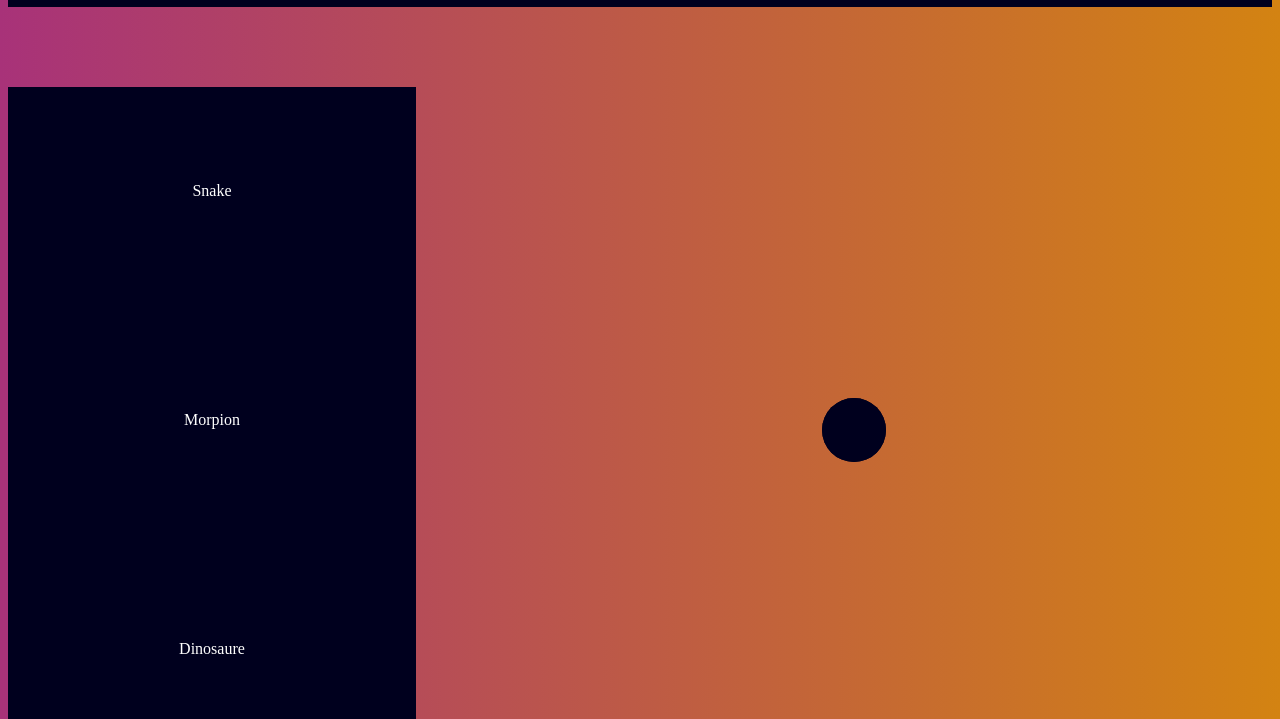
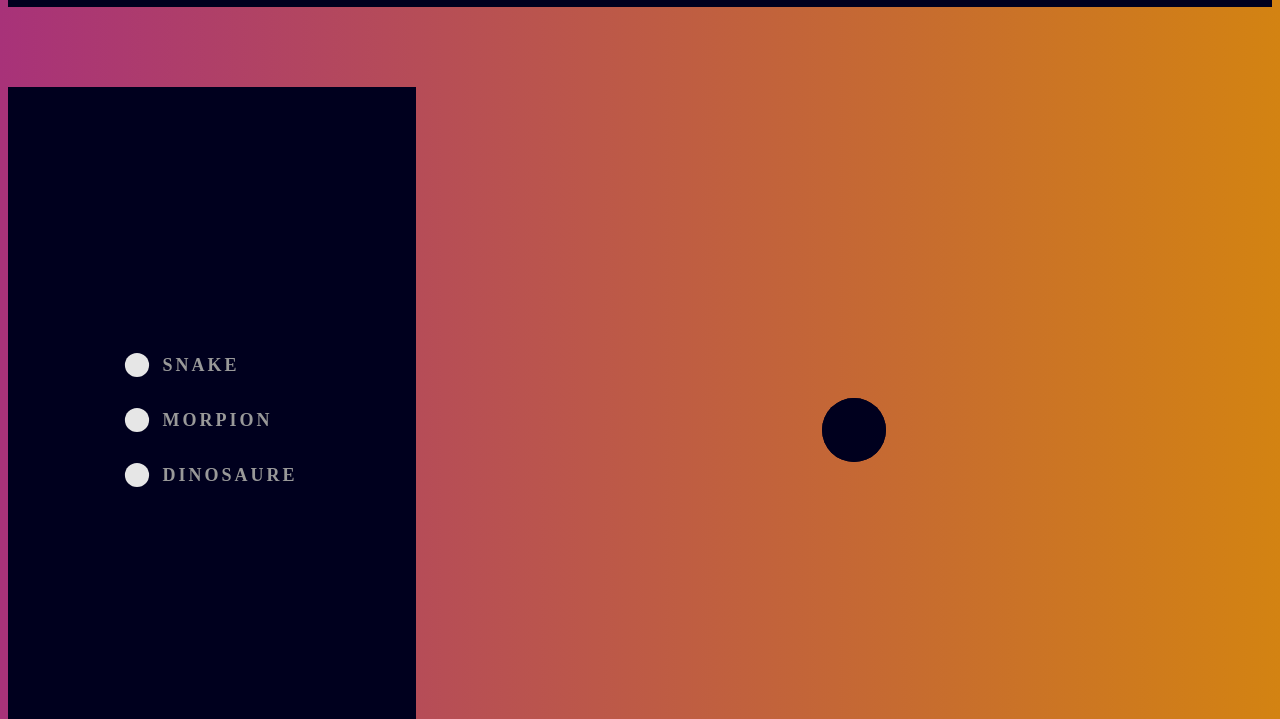
Before and after one commit to LeoVtr76/ArcadiaPlay, a plain HTML site: page index.html in a window 1280 px wide. Shown: the part 81-800 px from the top of the page. Drawn offline with Linux system fonts and the light colour scheme.

Commit message:
Ajout des boutons pour choisir un jeu dans la left-area

```diff
--- a/assets/style.css
+++ b/assets/style.css
@@ -140,30 +140,82 @@ nav a:hover {
     gap: 20px;
     grid-auto-flow: row;
     grid-template-areas:
-        ". jeu1 ."
-        ". jeu2 ."
-        ". jeu3 .";
+        ". . ."
+        ". JEU ."
+        ". . .";
     grid-area: left-area;
     background-color: #00001e;
 }
 
-.jeu1 {
-    color: white;
-    grid-area: jeu1;
+.radio-input-wrapper {
+    grid-area: JEU;
     margin: auto;
 }
 
-.jeu2 {
-    color: white;
-    grid-area: jeu2;
-    margin: auto;
-}
+.label {
+    display: flex;
+    align-items: center;
+    border-radius: 100px;
+    padding: 14px 16px;
+    margin: 5px 0;
+    cursor: pointer;
+    transition: .3s;
+  }
 
-.jeu3 {
-    color: white;
-    grid-area: jeu3;
-    margin: auto;
-}
+  .label:hover,
+  .label:focus-within,
+  .label:active {
+    background: hsla(0, 0%, 80%, .14);
+  }
+
+  .radio-input {
+    position: absolute;
+    left: 0;
+    top: 0;
+    width: 1px;
+    height: 1px;
+    opacity: 0;
+    z-index: -1;
+  }
+
+  .radio-design {
+    width: 22px;
+    height: 22px;
+    border-radius: 100px;
+    background: linear-gradient(to right bottom, hsl(154, 97%, 62%), hsl(225, 97%, 62%));
+    position: relative;
+  }
+
+  .radio-design::before {
+    content: '';
+    display: inline-block;
+    width: inherit;
+    height: inherit;
+    border-radius: inherit;
+    background: hsl(0, 0%, 90%);
+    transform: scale(1.1);
+    transition: .3s;
+  }
+
+  .radio-input:checked+.radio-design::before {
+    transform: scale(0);
+  }
+
+  .label-text {
+    color: hsl(0, 0%, 60%);
+    margin-left: 14px;
+    letter-spacing: 3px;
+    text-transform: uppercase;
+    font-size: 18px;
+    font-weight: 900;
+    transition: .3s;
+  }
+
+  .radio-input:checked~.label-text {
+    color: hsl(0, 0%, 40%);
+  }
+
+
 
 
 
--- a/index.html
+++ b/index.html
@@ -20,28 +20,36 @@
 
                 <div class="group">
                     <svg viewBox="0 0 24 24" aria-hidden="true" class="icon">
-                      <g>
-                        <path
-                          d="M21.53 20.47l-3.66-3.66C19.195 15.24 20 13.214 20 11c0-4.97-4.03-9-9-9s-9 4.03-9 9 4.03 9 9 9c2.215 0 4.24-.804 5.808-2.13l3.66 3.66c.147.146.34.22.53.22s.385-.073.53-.22c.295-.293.295-.767.002-1.06zM3.5 11c0-4.135 3.365-7.5 7.5-7.5s7.5 3.365 7.5 7.5-3.365 7.5-7.5 7.5-7.5-3.365-7.5-7.5z"
-                        ></path>
-                      </g>
+                        <g>
+                            <path
+                                d="M21.53 20.47l-3.66-3.66C19.195 15.24 20 13.214 20 11c0-4.97-4.03-9-9-9s-9 4.03-9 9 4.03 9 9 9c2.215 0 4.24-.804 5.808-2.13l3.66 3.66c.147.146.34.22.53.22s.385-.073.53-.22c.295-.293.295-.767.002-1.06zM3.5 11c0-4.135 3.365-7.5 7.5-7.5s7.5 3.365 7.5 7.5-3.365 7.5-7.5 7.5-7.5-3.365-7.5-7.5z">
+                            </path>
+                        </g>
                     </svg>
                     <input class="input" type="search" placeholder="Search" />
-                  </div>
+                </div>
 
                 <img class="NOM" src="Images/NOM - ArcadiaPlay.png">
             </nav>
         </div>
 
         <div class="left-area">
-            <div class="jeu1">
-                <p>Snake</p>
-            </div>
-            <div class="jeu2">
-                <p>Morpion</p>
-            </div>
-            <div class="jeu3">
-                <p>Dinosaure</p>
+            <div class="radio-input-wrapper">
+                <label class="label">
+                    <input value="value-2" name="value-radio" id="value-2" class="radio-input" type="radio">
+                    <div class="radio-design"></div>
+                    <div class="label-text">SNAKE</div>
+                </label>
+                <label class="label">
+                    <input value="value-3" name="value-radio" id="value-3" class="radio-input" type="radio">
+                    <div class="radio-design"></div>
+                    <div class="label-text">MORPION</div>
+                </label>
+                <label class="label">
+                    <input value="value-4" name="value-radio" id="value-4" class="radio-input" type="radio">
+                    <div class="radio-design"></div>
+                    <div class="label-text">DINOSAURE</div>
+                </label>
             </div>
         </div>
 
```
